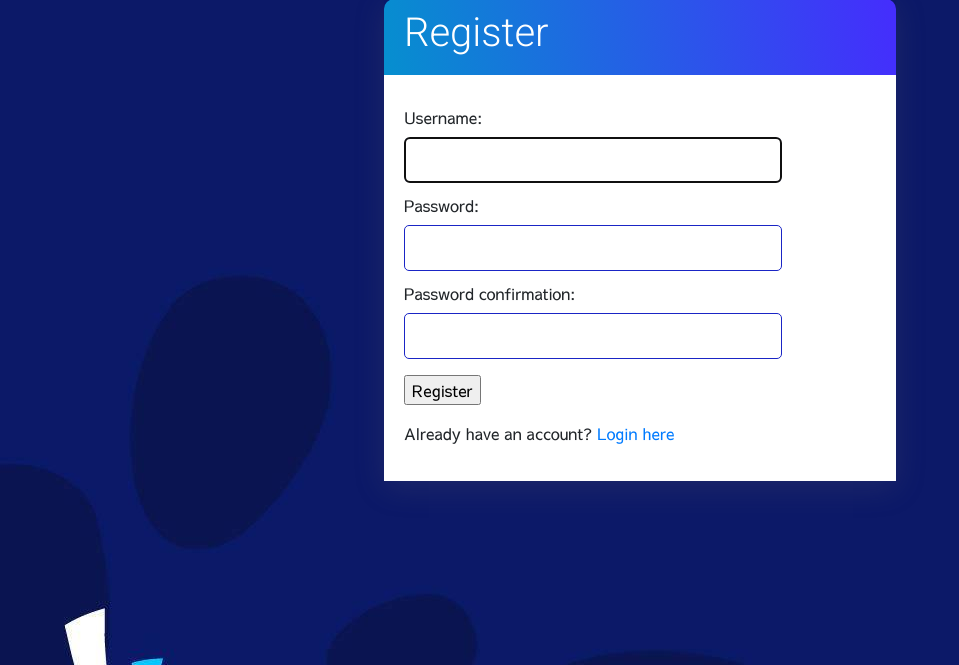
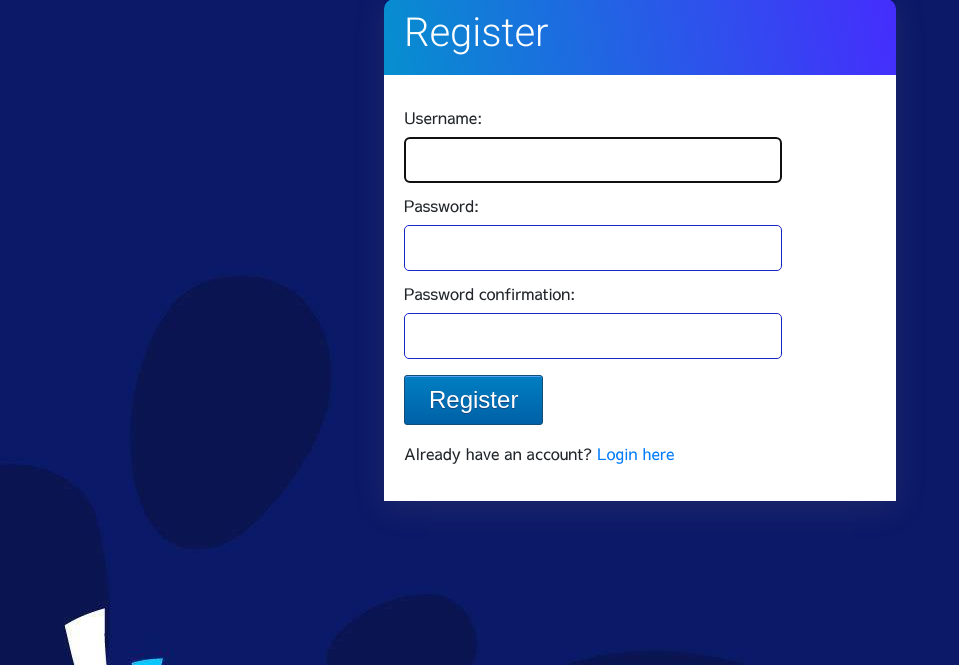
Before and after one commit to slbabin/shopping-list4, a Django app: page /register/ in a window 1280 px wide. Shown: the part 71-736 px from the top of the page, without its empty margins (0-959 px from the left). Run offline with Django 3.2, Linux system fonts and the light colour scheme; some libraries are stand-ins or nearby versions; some web fonts are replaced.

Commit message:
Update register button style

```diff
--- a/shoppinglistapp/templates/shoppinglistapp/register.html
+++ b/shoppinglistapp/templates/shoppinglistapp/register.html
@@ -16,7 +16,7 @@
     <label>{{form.password2.label}}:</label>
     {{form.password2}}
     <p></p>
-    <input type="submit" value="Register">
+    <input class="myButton" type="submit" value="Register">
 </form>
 <p></p>
 <p>Already have an account? <a href="{% url 'login' %}">Login here</a></p>
```
